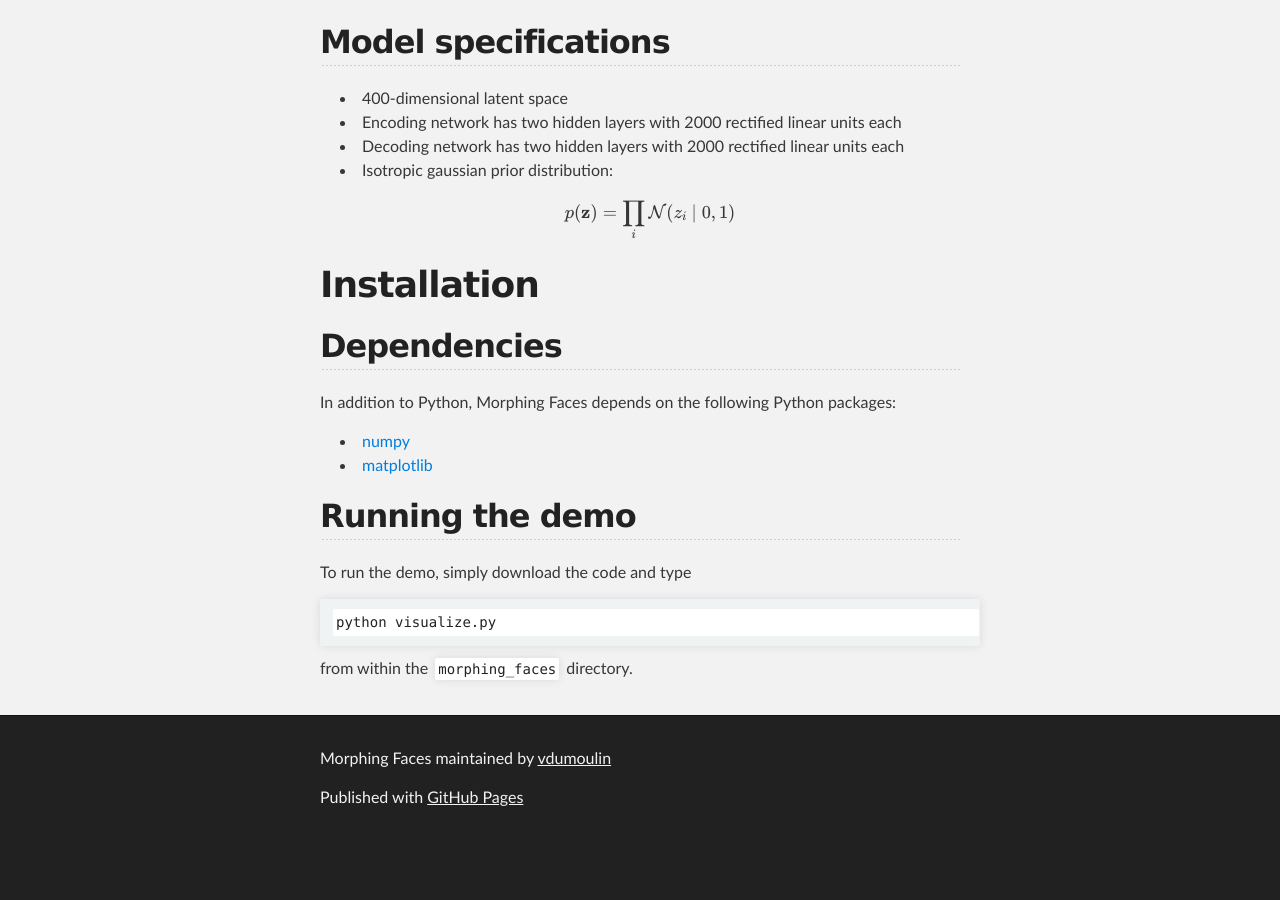
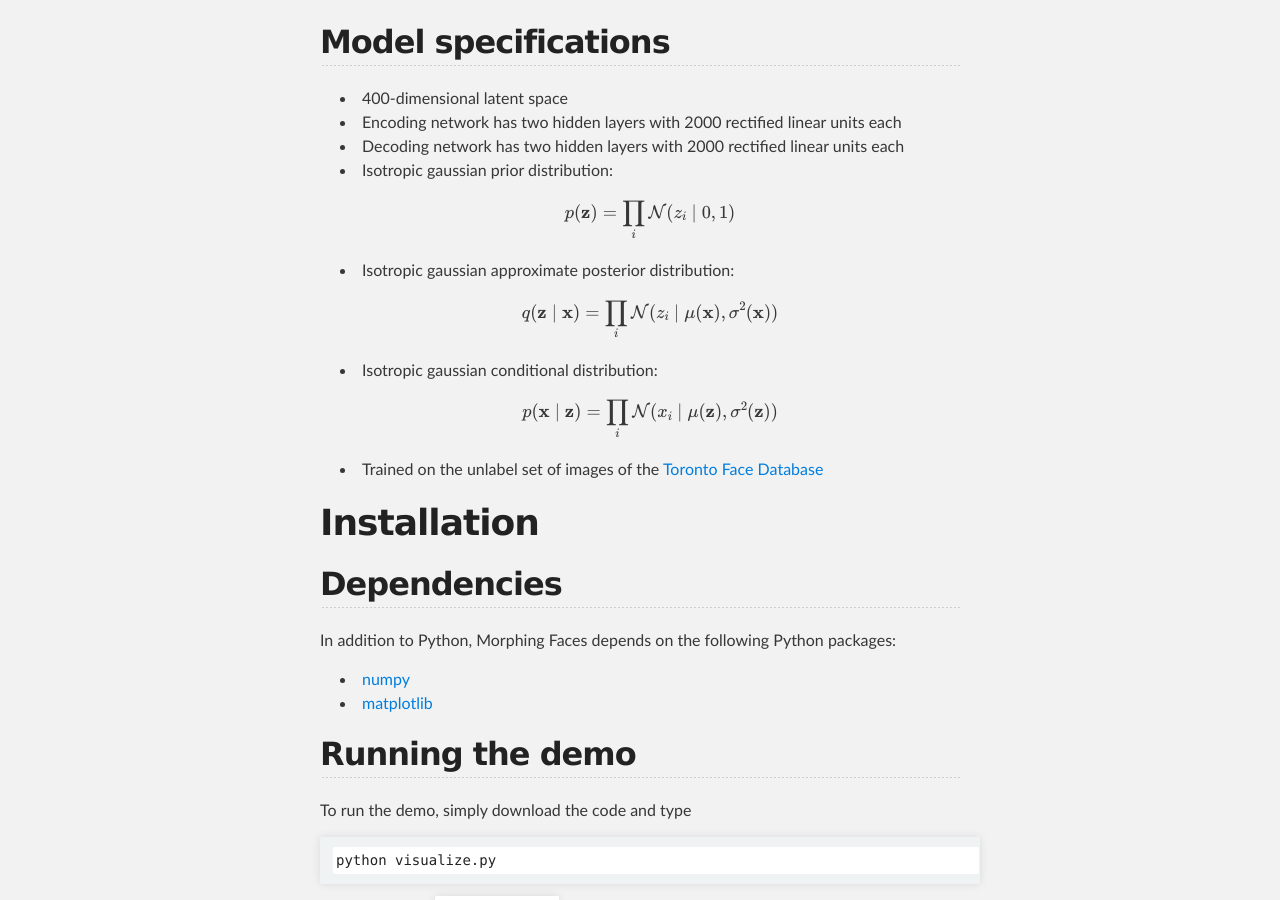
Before and after one commit to vdumoulin/morphing_faces, a Jekyll site: the page built from index.md, in a window 1280 px wide and 900 px high, scrolled down 567 px. Built offline with Jekyll 4.4.1, drawn with Linux system fonts in a browser that asks for light colours; formulas are drawn with MathJax 3; the repository's description, which GitHub fills in, is left out; before the commit the page ends 1411 px from its top, so only the background shows below that.

Commit message:
Finish model specs section

```diff
--- a/index.md
+++ b/index.md
@@ -23,7 +23,21 @@ __[TODO: finish explanation]__
 * Encoding network has two hidden layers with 2000 rectified linear units each
 * Decoding network has two hidden layers with 2000 rectified linear units each
 * Isotropic gaussian prior distribution:
-  \\[ p(\\mathbf{z}) = \\prod_{i} \\mathcal{N}(z_i \mid 0, 1) \\]
+  \\[
+      p(\\mathbf{z}) = \\prod_{i} \\mathcal{N}(z_i \\mid 0, 1)
+  \\]
+* Isotropic gaussian approximate posterior distribution:
+  \\[
+      q(\\mathbf{z} \\mid \\mathbf{x}) = \\prod_{i}
+          \\mathcal{N}(z_i \\mid \\mu(\\mathbf{x}), \\sigma^2(\\mathbf{x}))
+  \\]
+* Isotropic gaussian conditional distribution:
+  \\[
+      p(\\mathbf{x} \\mid \\mathbf{z}) = \\prod_{i}
+          \\mathcal{N}(x_i \\mid \\mu(\\mathbf{z}), \\sigma^2(\\mathbf{z}))
+  \\]
+* Trained on the unlabel set of images of the
+  [Toronto Face Database](http://aclab.ca/users/josh/TFD.html)
 
 # Installation
 
```
